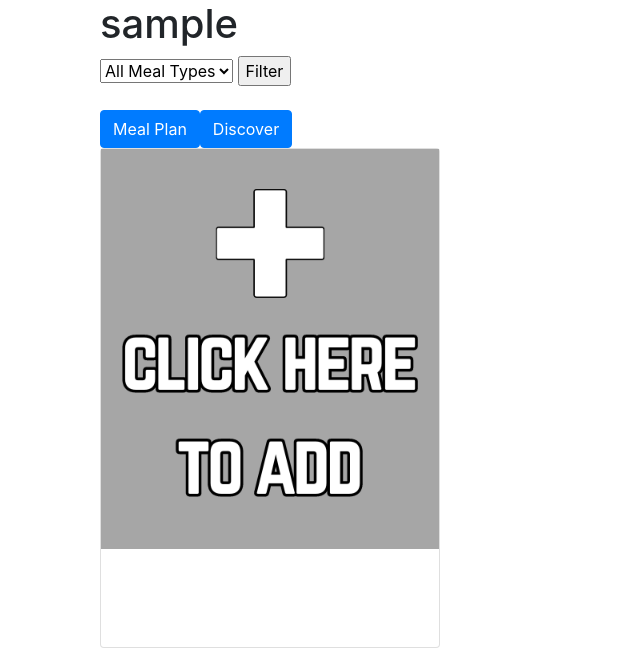
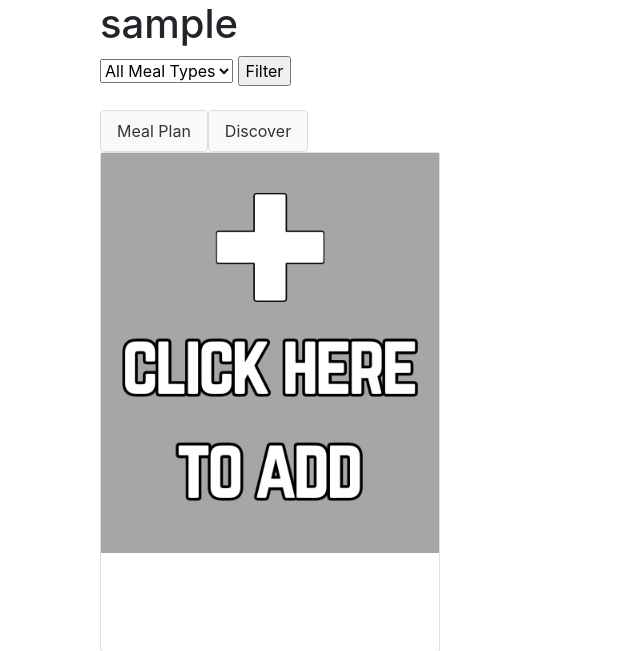
Before and after one commit to mchughbrian/RecipeProject, a Django app: page / in a window 1280 px wide. Shown: the part 56-707 px from the top of the page, without its empty margins (0-640 px from the left). Run offline with Django 4.2, Linux system fonts and the light colour scheme; the visitor is signed in with stand-in values (Sample User, id 1); data that the repository does not hold is empty; some libraries are stand-ins or nearby versions.

Commit message:
Update button color and using btn-custom css class

```diff
--- a/RecipeProject/settings.py
+++ b/RecipeProject/settings.py
@@ -13,6 +13,7 @@ https://docs.djangoproject.com/en/4.2/ref/settings/
 from pathlib import Path
 import os
 import dotenv
+
 
 # Build paths inside the project like this: BASE_DIR / 'subdir'.
 BASE_DIR = Path(__file__).resolve().parent.parent
--- a/static/css/custom.css
+++ b/static/css/custom.css
@@ -16,14 +16,24 @@
 }
 
 .btn-custom {
-    background-color: transparent;
-    border: 1px solid grey;
-    color: grey; /* Text color */
+    background-color: #f8f9fa; /* A light grey background */
+    color: #333; /* Dark grey text */
+    border: 1px solid #ddd; /* Light grey border */
+    border-radius: 0.25rem; /* Rounded corners */
+    padding: 0.5rem 1rem; /* Top/bottom and left/right padding */
+    font-size: 1rem; /* Text size */
+    transition: background-color 0.3s, color 0.3s; /* Smooth transition for hover effect */
 }
 
 .btn-custom:hover {
-    background-color: grey;
-    color: white;
+    background-color: #e2e6ea; /* Slightly darker grey background on hover */
+    color: #000; /* Black text on hover */
+    text-decoration: none; /* No underline on hover */
+}
+
+.btn-custom:focus {
+    outline: none; /* Remove the focus outline to match the style */
+    box-shadow: 0 0 0 0.2rem rgba(216, 217, 219, 0.5); /* Subtle shadow to show focus */
 }
 
 .card {
--- a/templates/recipes/home.html
+++ b/templates/recipes/home.html
@@ -26,8 +26,8 @@
         <!-- Buttons Row -->
         <div class="row mt-4">
             <div class="col-md-12 d-flex align-items-center justify-content-start"> <!-- d-flex makes the div a flex container, align-items-center vertically aligns the buttons, and justify-content-start aligns them to the start -->
-                <a href="{% url 'view_mealplans' %}" class="btn btn-primary">Meal Plan</a>
-                <a href="{% url 'discover' %}" class="btn btn-primary">Discover</a>
+                <a href="{% url 'view_mealplans' %}" class="btn btn-custom">Meal Plan</a>
+                <a href="{% url 'discover' %}" class="btn btn-custom">Discover</a>
             </div>
         </div>
 
@@ -53,7 +53,7 @@
                         <h5 class="card-title">{{ recipe.name }}</h5>
                         <p>{{ recipe.rating }} &#9733;</p>
                         <p>{{ recipe.meal_type }}</p>
-                        <a href="/recipe/{{ recipe.id }}" class="btn btn-primary">View Recipe</a>
+                        <a href="/recipe/{{ recipe.id }}" class="btn btn-custom">View Recipe</a>
                     </div>
                 </div>
             </div>
```
